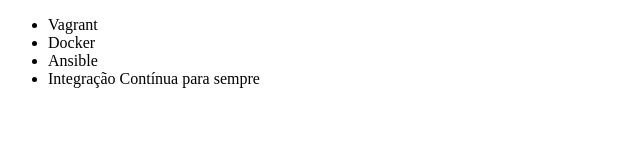
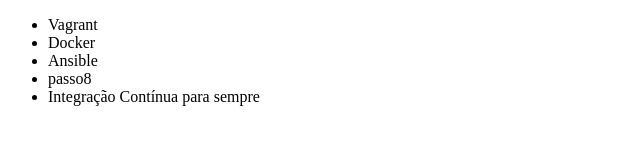
Before and after one commit to alexissouza/TesteAluraRepo, a plain HTML site: page index.html in a window 1280 px wide. Shown: the whole page, without its empty margins (0-640 px from the left). Drawn offline with Linux system fonts and the light colour scheme.

Commit message:
Alterando o código

```diff
--- a/index.html
+++ b/index.html
@@ -9,6 +9,7 @@
         <li>Vagrant</li>
         <li>Docker</li>
         <li>Ansible</li>
+		<li>passo8</li>
         <li>Integração Contínua para sempre</li>
     </ul>
 </body>
```
